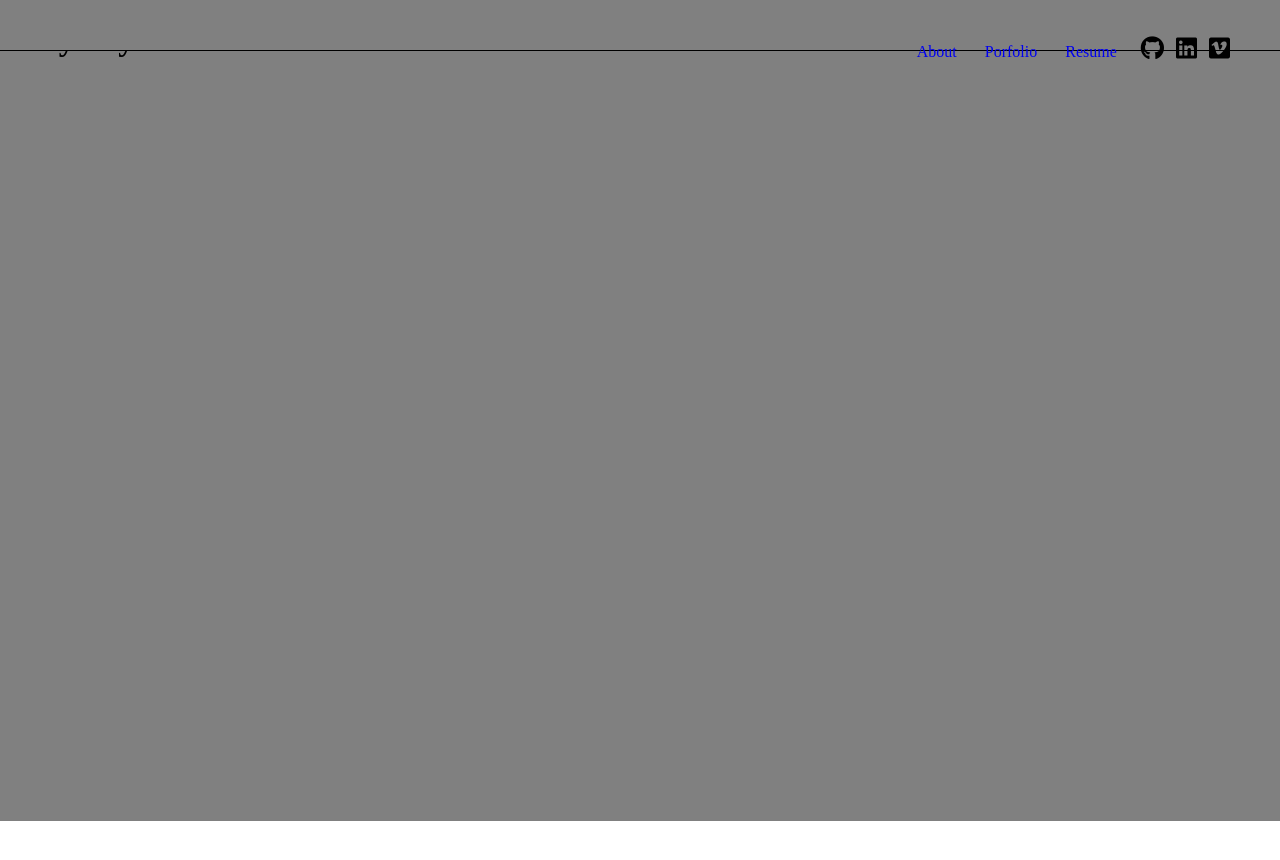
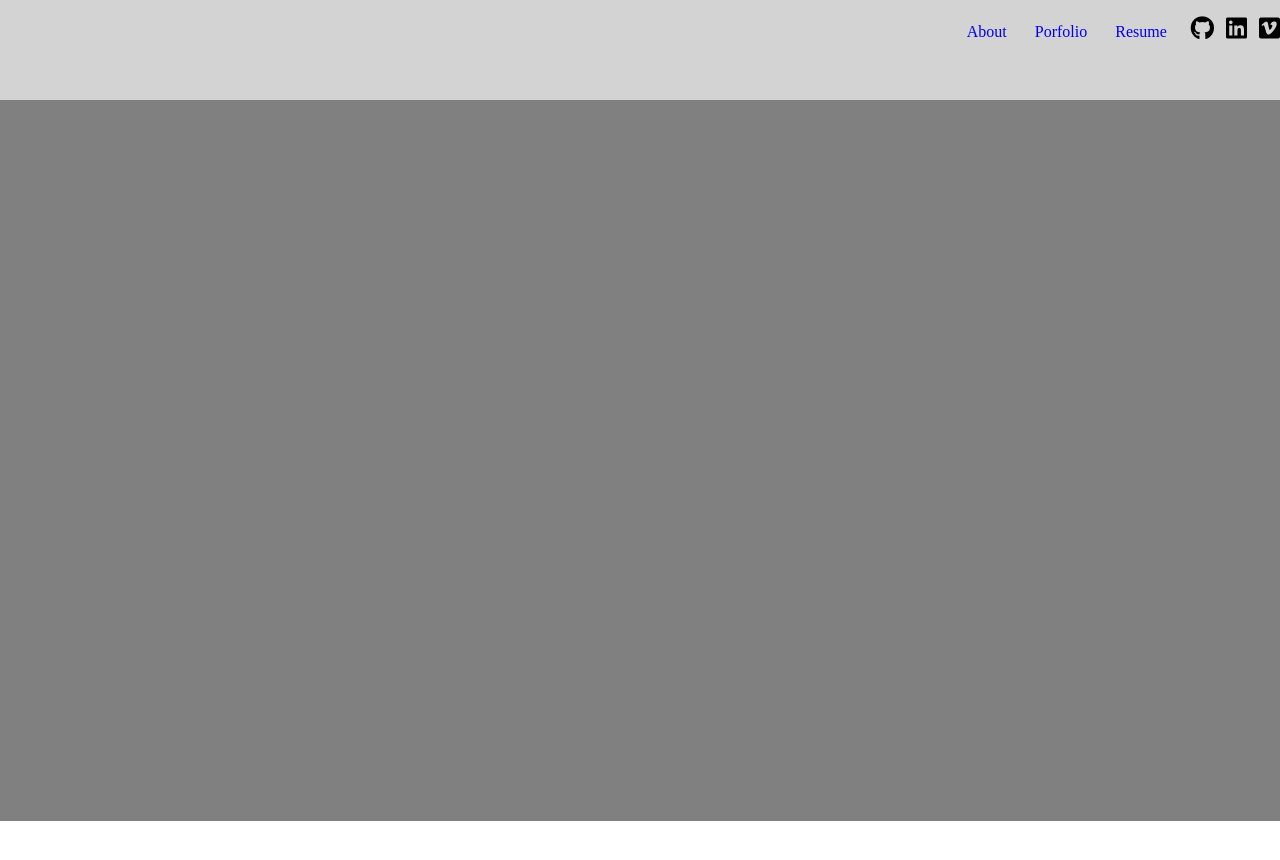
Before and after one commit to andymbryant/personal, a plain HTML site: page index.html in a window 1280 px wide. Shown: the top 860 px of the page. Drawn offline with Linux system fonts and the light colour scheme.

Commit message:
working navbar

```diff
--- a/app.js
+++ b/app.js
@@ -1,7 +1,11 @@
+window.onscroll = function () {
+    scroll()
+};
+
 function scroll() {
-    let nav = document.getElementById('nav')
-    if (nav.classList.contains('nav-inactive')) {
-        nav.classList.remove('nav-inactive')
-        nav.classList.add('nav-active')
+    if (document.body.scrollTop > 80 || document.documentElement.scrollTop > 80) {
+        document.getElementById("nav").style.height = "50px";
+    } else {
+        document.getElementById("nav").style.height = "100px";
     }
 }
--- a/css/main.scss
+++ b/css/main.scss
@@ -9,13 +9,12 @@ nav {
     position: fixed;
     top: 0;
     left: 0;
-    transition: .5s;
+    transition: .2s;
     background-color: lightgrey;
-
+    height: 100px;
     ul {
-        position: absolute;
-        top: 20px;
-        right: 50px;
+        position: relative;
+        float: right;
         list-style: none;
     }
 
@@ -34,16 +33,6 @@ nav {
     }
   }
 
-.nav-inactive {
-    height: 100px;
-}
-
-.nav-active {
-    height: 50px;
-    border-bottom: black solid 1px;
-    background-color: grey;
-}
-
 .title-section {
     position: relative;
     height: 100vh;
@@ -53,11 +42,11 @@ nav {
 
 .about-section {
     position: relative;
-    height: 300px;
+    height: 700px;
   }
 
 .portfolio-section {
     position: relative;
-    height: 300px;
+    height: 700px;
     background-color: lightgrey;
 }
--- a/index.html
+++ b/index.html
@@ -12,8 +12,8 @@
     <title>Andy M. Bryant</title>
 </head>
 
-<body onscroll="scroll()">
-    <nav id="nav" class="nav-inactive">
+<body>
+    <nav id="nav">
         <ul>
             <li><a href="#about">About</a></li>
             <li><a href="#portfolio">Porfolio</a></li>
```
Also changed, not shown: css/main.css, 1 other file.
